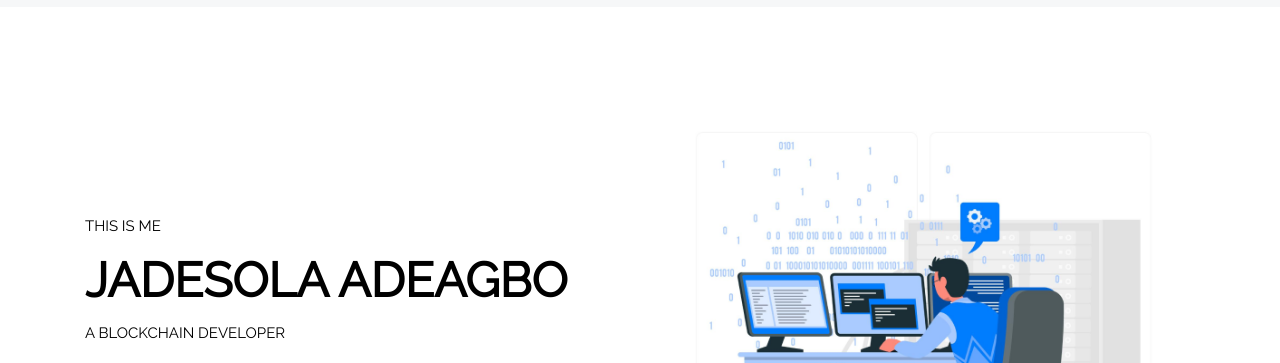
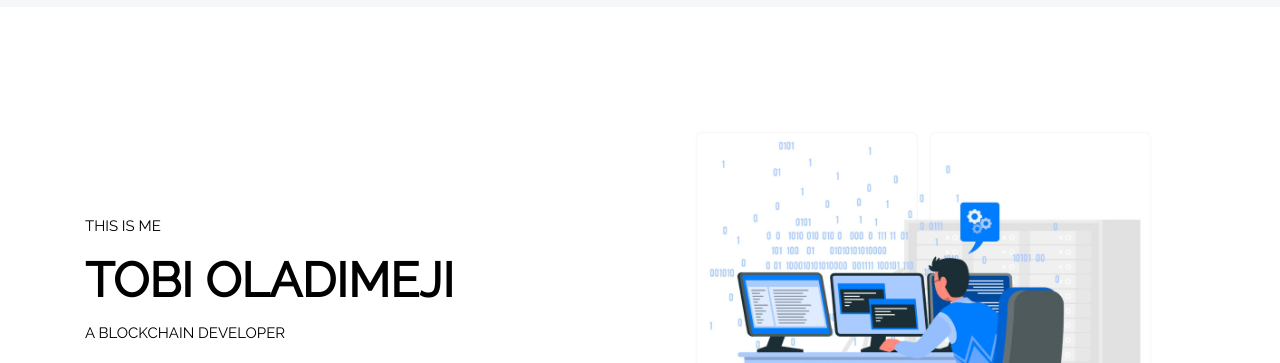
Before and after one commit to Rubies21/port, a plain HTML site: page index.html in a window 1280 px wide. Shown: the part 112-475 px from the top of the page. Drawn offline with nearby package versions, Linux system fonts and the light colour scheme.

Commit message:
Update index.html

```diff
--- a/index.html
+++ b/index.html
@@ -86,7 +86,7 @@
             data-aos-once="true"
           >
             <span class="heading-text">This is me</span>
-            <span class="heading-text heading-name">JADESOLA ADEAGBO</span>
+            <span class="heading-text heading-name">TOBI OLADIMEJI</span>
             <span class="heading-text"
               >A  Blockchain Developer</span
             >
```
